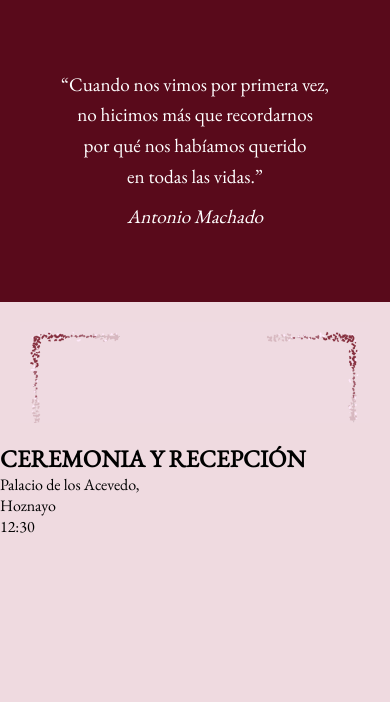
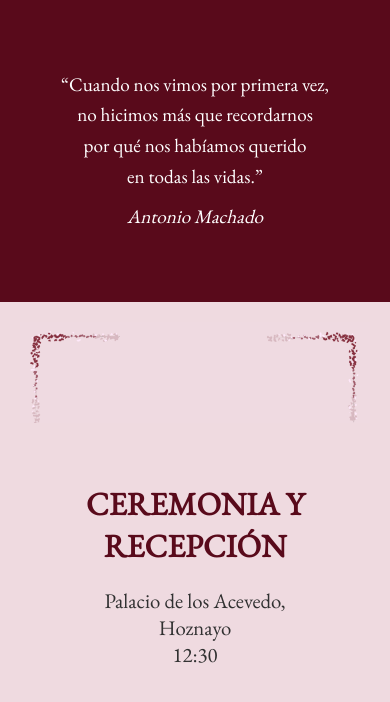
Before and after one commit to invitaciondeboda/bodadiegoymaria, a plain HTML site: page index.html in a window 390 px wide. Drawn offline with nearby package versions, Linux system fonts and the light colour scheme.

Commit message:
Update style.css

```diff
--- a/style.css
+++ b/style.css
@@ -54,6 +54,26 @@ body {
   display: block;
 }
 
+/* Estilo para CEREMONIA Y RECEPCIÓN */
+.detalles-evento {
+  text-align: center;
+  margin: 40px 0;
+}
+
+/* Estilo para el texto en mayúsculas "CEREMONIA Y RECEPCIÓN" */
+.detalles-evento h2 {
+  font-size: 2.5rem;
+  color: #590a1b; /* burdeos */
+  text-transform: uppercase;
+  margin-bottom: 20px;
+}
+
+/* Detalle de lugar, hora en gris */
+.detalle-lugar {
+  color: #303030; /* gris */
+  font-size: 1.5rem;
+}
+
 /* Responsive para móviles */
 @media (max-width: 600px) {
   .banda-inicial p {
@@ -63,4 +83,12 @@ body {
   .autor {
     font-size: 1.1rem;
   }
+
+  .detalles-evento h2 {
+    font-size: 2rem;
+  }
+
+  .detalle-lugar {
+    font-size: 1.3rem;
+  }
 }
```
